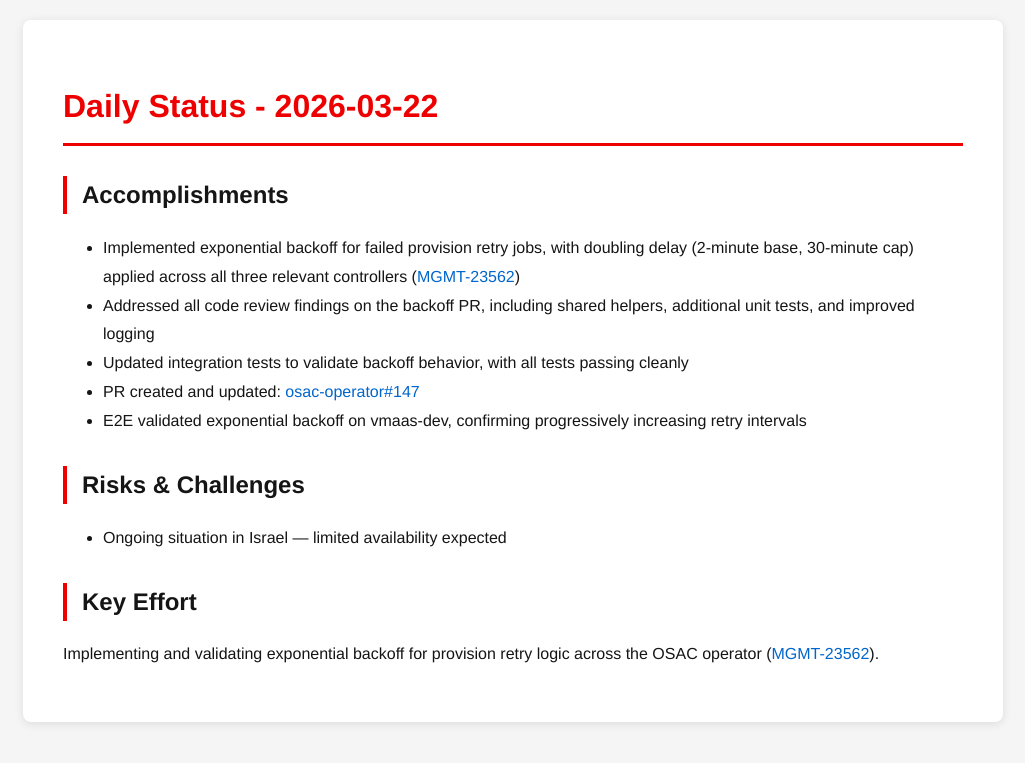
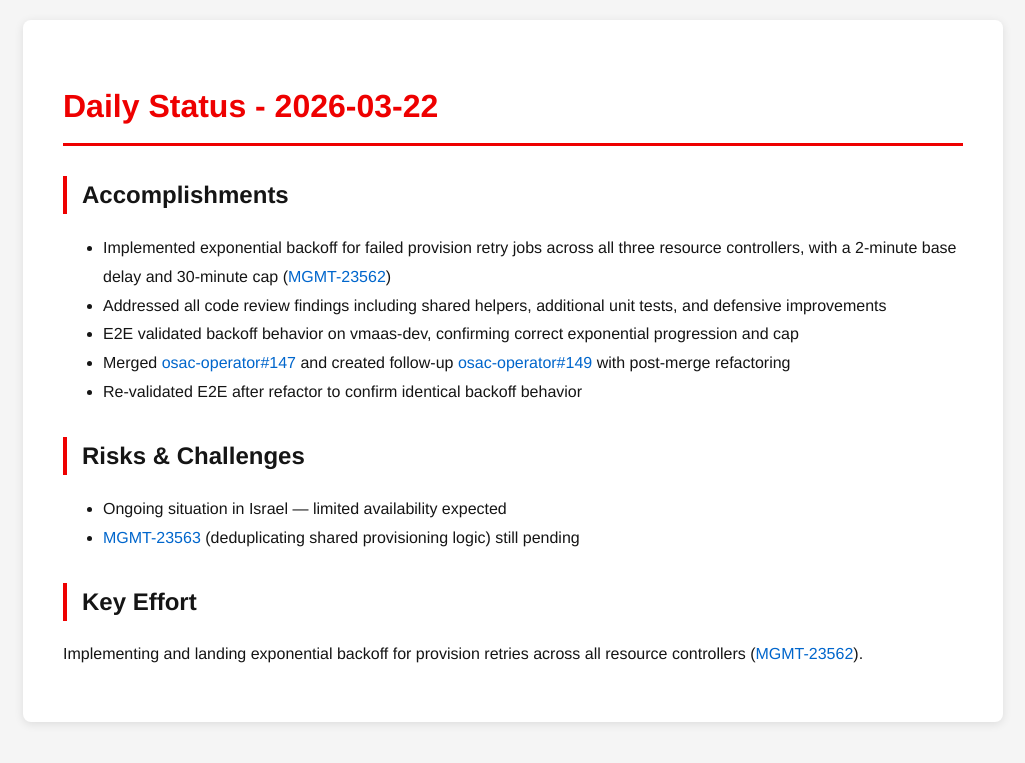
Before and after one commit to tzvatot/daily-status, a Jekyll site: the page built from 2026-03-22.md, in a window 1280 px wide. Shown: the top 763 px of the page, without its empty margins (127-1152 px from the left). Built offline with Jekyll 4.4.1, drawn with Linux system fonts in a browser that asks for light colours.

Commit message:
Daily status update - 2026-03-22

```diff
--- a/2026-03-22.md
+++ b/2026-03-22.md
@@ -7,14 +7,15 @@
 # Daily Status - 2026-03-22
 
 ## Accomplishments
-- Implemented exponential backoff for failed provision retry jobs, with doubling delay (2-minute base, 30-minute cap) applied across all three relevant controllers ([MGMT-23562](https://issues.redhat.com/browse/MGMT-23562))
-- Addressed all code review findings on the backoff PR, including shared helpers, additional unit tests, and improved logging
-- Updated integration tests to validate backoff behavior, with all tests passing cleanly
-- PR created and updated: [osac-operator#147](https://github.com/osac-project/osac-operator/pull/147)
-- E2E validated exponential backoff on vmaas-dev, confirming progressively increasing retry intervals
+- Implemented exponential backoff for failed provision retry jobs across all three resource controllers, with a 2-minute base delay and 30-minute cap ([MGMT-23562](https://issues.redhat.com/browse/MGMT-23562))
+- Addressed all code review findings including shared helpers, additional unit tests, and defensive improvements
+- E2E validated backoff behavior on vmaas-dev, confirming correct exponential progression and cap
+- Merged [osac-operator#147](https://github.com/osac-project/osac-operator/pull/147) and created follow-up [osac-operator#149](https://github.com/osac-project/osac-operator/pull/149) with post-merge refactoring
+- Re-validated E2E after refactor to confirm identical backoff behavior
 
 ## Risks & Challenges
 - Ongoing situation in Israel — limited availability expected
+- [MGMT-23563](https://issues.redhat.com/browse/MGMT-23563) (deduplicating shared provisioning logic) still pending
 
 ## Key Effort
-Implementing and validating exponential backoff for provision retry logic across the OSAC operator ([MGMT-23562](https://issues.redhat.com/browse/MGMT-23562)).
+Implementing and landing exponential backoff for provision retries across all resource controllers ([MGMT-23562](https://issues.redhat.com/browse/MGMT-23562)).
```
